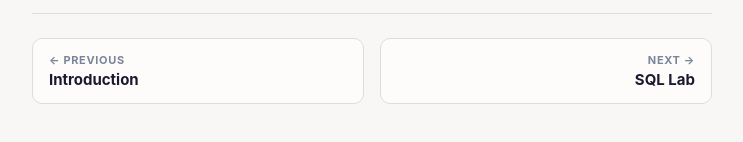
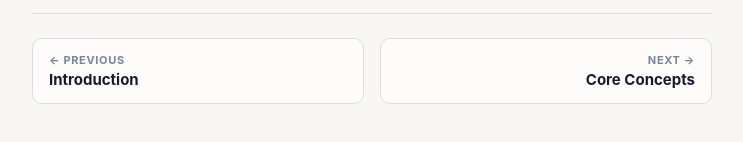
Before and after one commit to PruthviProdduturi/Kaveon, a Next.js app in the folder apps/kaveon-web/: page /docs/quickstart in a window 1280 px wide. Shown: the part 1959-2101 px from the top of the page, without its empty margins (288-1031 px from the left). Built offline with nearby package versions, Linux system fonts and the light colour scheme; no server answers.

Commit message:
fix: docs pager chain — insert Core Concepts between Quickstart and SQL Lab

```diff
--- a/apps/kaveon-web/app/docs/quickstart/page.tsx
+++ b/apps/kaveon-web/app/docs/quickstart/page.tsx
@@ -75,7 +75,7 @@ ORDER  BY revenue DESC;`}</Code>
 
       <Pager
         prev={{ href: "/docs", title: "Introduction" }}
-        next={{ href: "/docs/sql-lab", title: "SQL Lab" }}
+        next={{ href: "/docs/concepts", title: "Core Concepts" }}
       />
     </div>
   );
--- a/apps/kaveon-web/app/docs/sql-lab/page.tsx
+++ b/apps/kaveon-web/app/docs/sql-lab/page.tsx
@@ -109,7 +109,7 @@ export default function SqlLabDocs() {
       </p>
 
       <Pager
-        prev={{ href: "/docs/quickstart", title: "Quickstart" }}
+        prev={{ href: "/docs/concepts", title: "Core Concepts" }}
         next={{ href: "/docs/nl-to-sql", title: "AI · NL→SQL" }}
       />
     </div>
```
